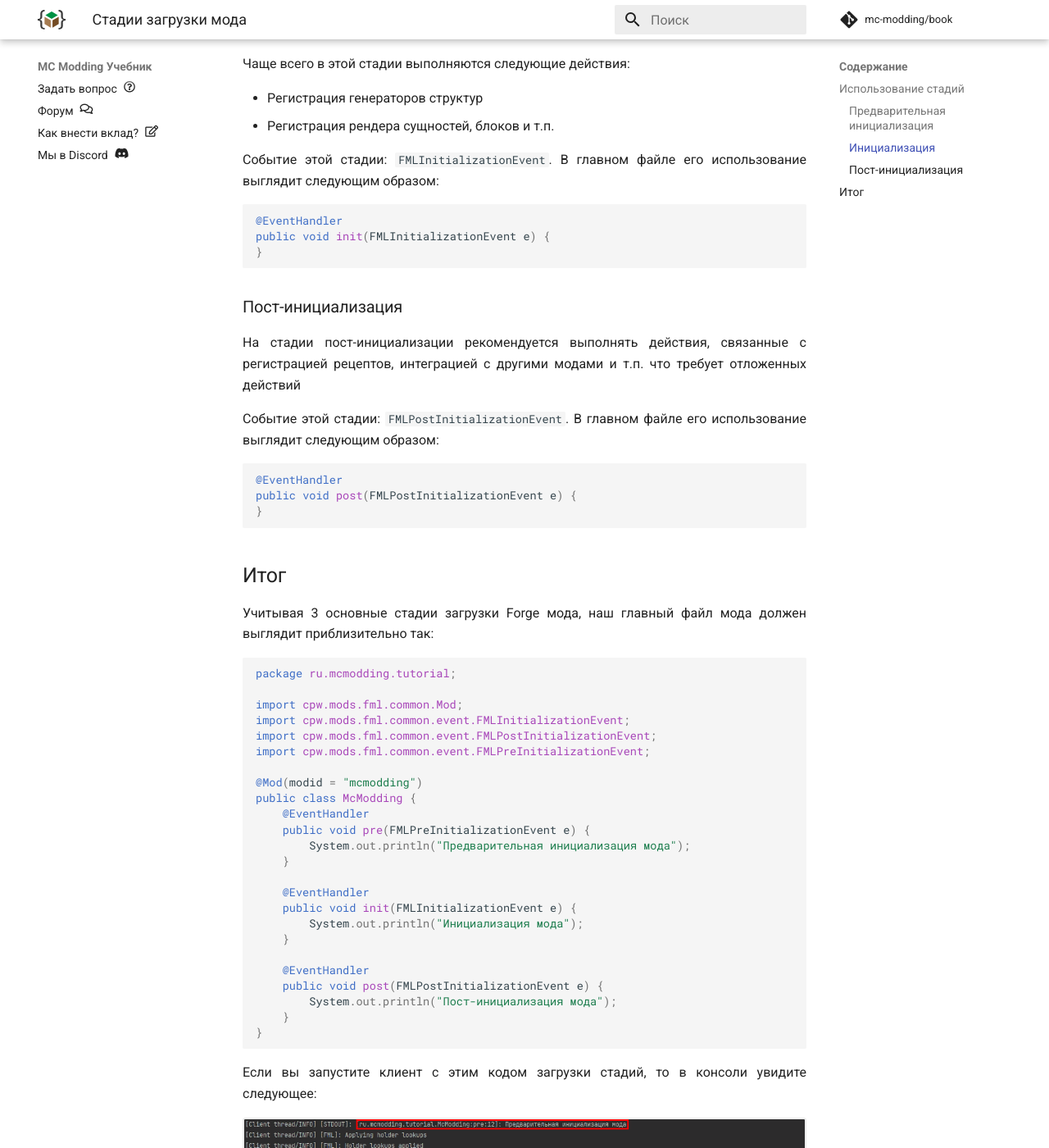
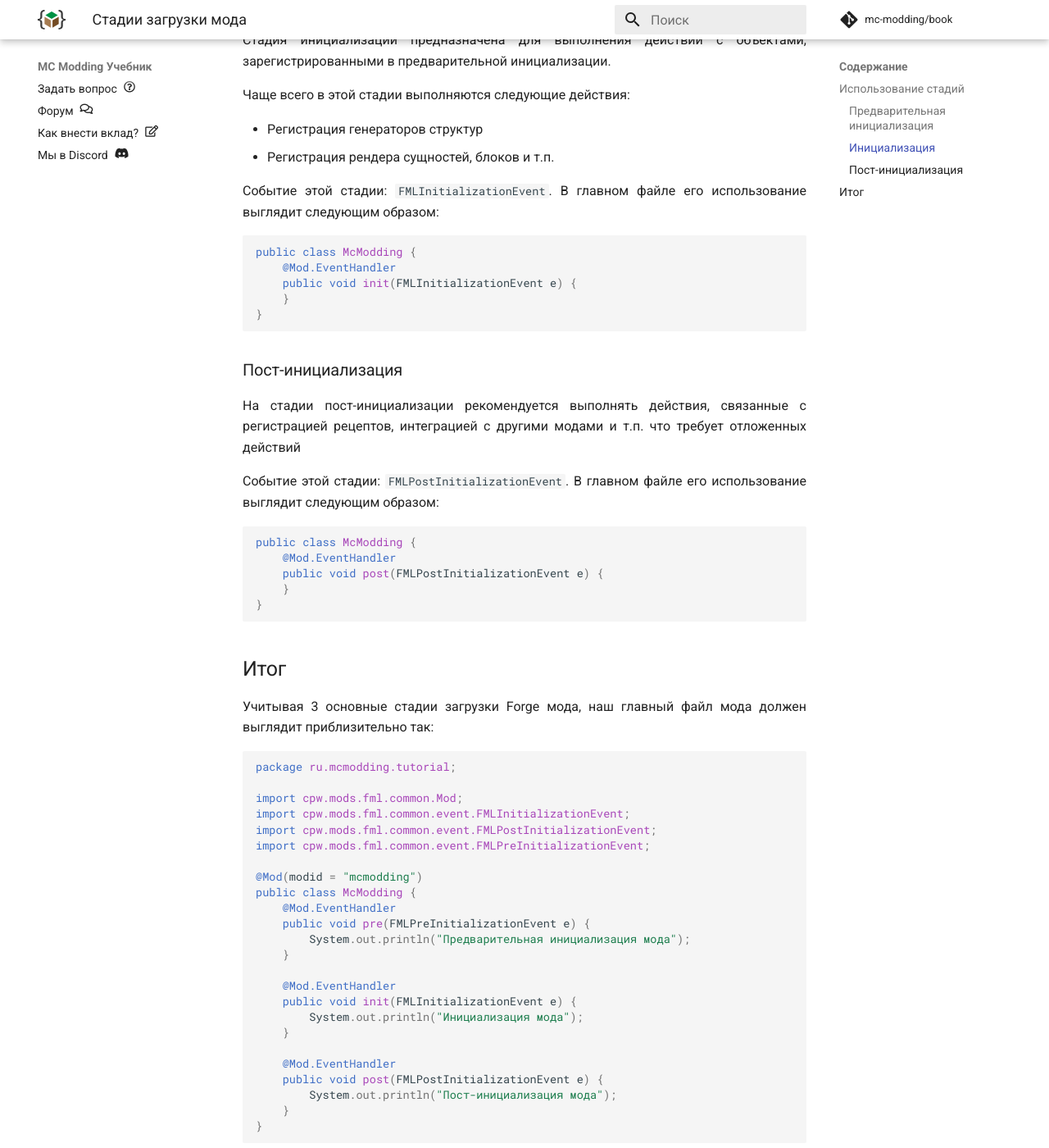
Before and after one commit to mc-modding/book, an MkDocs documentation site: the page built from docs/1.7.10/basics/loading-stages.md, in a window 1280 px wide and 1400 px high, scrolled down 1035 px. Shown: the whole window at 82% size. Built offline with MkDocs 1.6.1 and Material for MkDocs 9.7.7, drawn with Linux system fonts in a browser that asks for light colours; nearby versions of some CDN libraries; comment, search, counter and statistics services are not loaded; some of the changed text lies outside the part shown.

Commit message:
Исправление применения аннотации EventHandler Исправление пакетов расположения ClientProxy и CommonProxy Спасибо @MJaroslav

````diff
--- a/docs/1.7.10/basics/loading-stages.md
+++ b/docs/1.7.10/basics/loading-stages.md
@@ -26,8 +26,10 @@ Forge загружает моды в 3 стадии: предварительн
 Событие этой стадии: `FMLPreInitializationEvent`. В главном файле его использование выглядит следующим образом:
 
 ```java
-@EventHandler
-public void pre(FMLPreInitializationEvent e) {
+public class McModding {
+    @Mod.EventHandler
+    public void pre(FMLPreInitializationEvent e) {
+    }
 }
 ```
 
@@ -43,8 +45,10 @@ public void pre(FMLPreInitializationEvent e) {
 Событие этой стадии: `FMLInitializationEvent`. В главном файле его использование выглядит следующим образом:
 
 ```java
-@EventHandler
-public void init(FMLInitializationEvent e) {
+public class McModding {
+    @Mod.EventHandler
+    public void init(FMLInitializationEvent e) {
+    }
 }
 ```
 
@@ -55,8 +59,10 @@ public void init(FMLInitializationEvent e) {
 Событие этой стадии: `FMLPostInitializationEvent`. В главном файле его использование выглядит следующим образом:
 
 ```java
-@EventHandler
-public void post(FMLPostInitializationEvent e) {
+public class McModding {
+    @Mod.EventHandler
+    public void post(FMLPostInitializationEvent e) {
+    }
 }
 ```
 
@@ -74,17 +80,17 @@ import cpw.mods.fml.common.event.FMLPreInitializationEvent;
 
 @Mod(modid = "mcmodding")
 public class McModding {
-    @EventHandler
+    @Mod.EventHandler
     public void pre(FMLPreInitializationEvent e) {
         System.out.println("Предварительная инициализация мода");
     }
 
-    @EventHandler
+    @Mod.EventHandler
     public void init(FMLInitializationEvent e) {
         System.out.println("Инициализация мода");
     }
 
-    @EventHandler
+    @Mod.EventHandler
     public void post(FMLPostInitializationEvent e) {
         System.out.println("Пост-инициализация мода");
     }
````
Also changed, not shown: docs/1.7.10/basics/proxy.md (+8 -8 lines).
